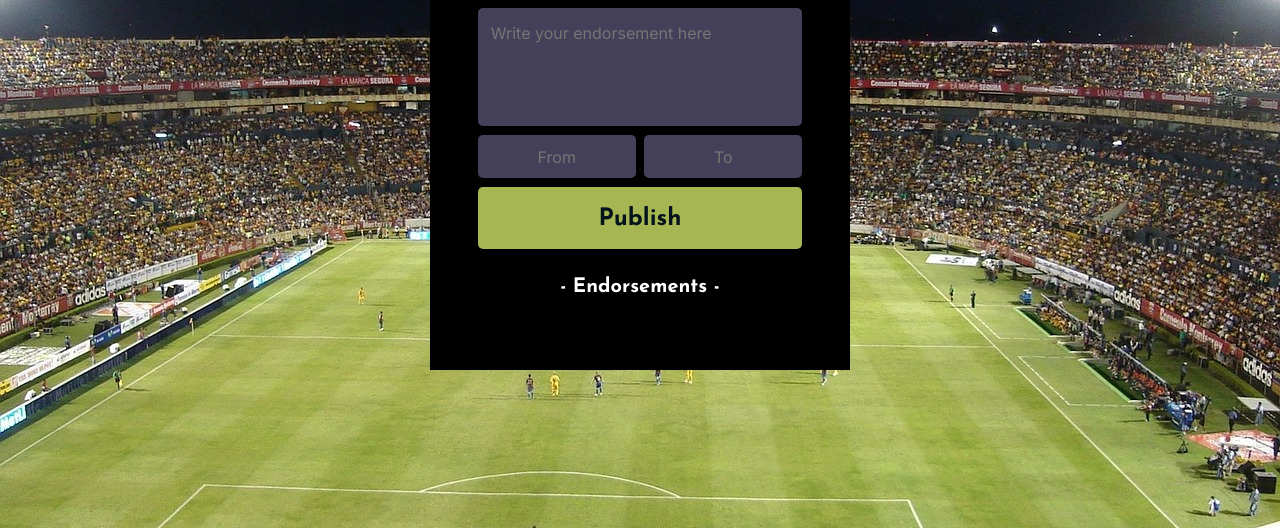
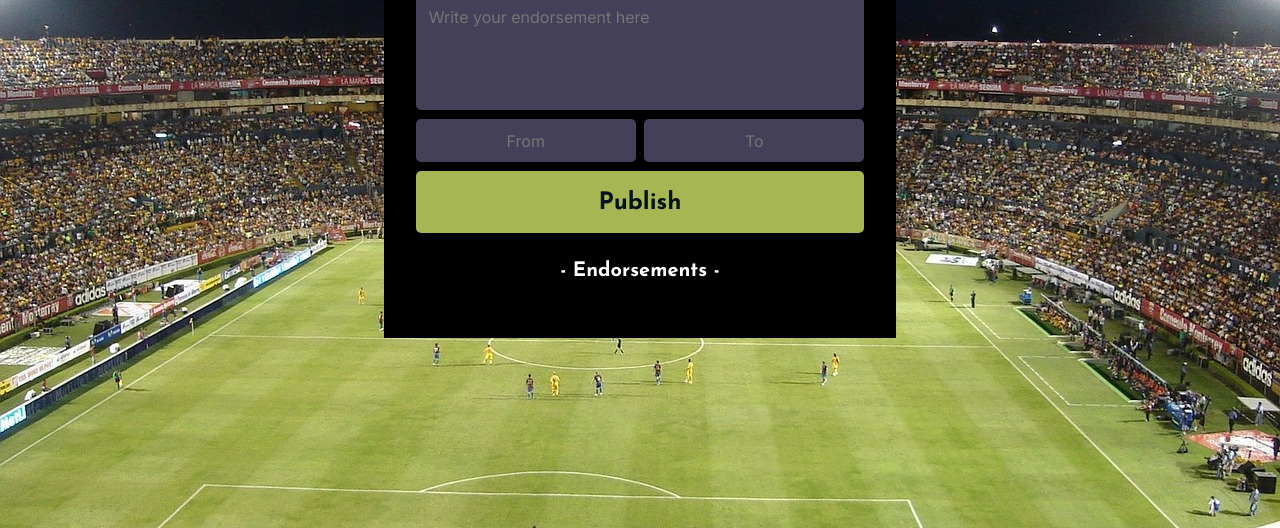
Before and after one commit to shantdashjian/we-are-the-champions, a website built with Vite: page index.html in a window 1280 px wide. Shown: the part 272-800 px from the top of the page. Built offline with nearby package versions, Linux system fonts and the light colour scheme; no server answers.

Commit message:
Improve responsiveness for better UX

```diff
--- a/index.css
+++ b/index.css
@@ -47,9 +47,9 @@ h1, h2, h3, h4, p {
 
 .container {
 	width: 100%;
-	max-width: 420px;
-	padding: 3em;
-	margin: 2em auto;
+	max-width: 320px;
+	padding: 1em;
+	margin: 1em auto;
 	background-color: var(--FIRST-BACKGROUND-COLOR);
 }
 
@@ -87,6 +87,7 @@ textarea {
 input {
 	padding: 0.6em;
 }
+
 textarea, input {
 	border-radius: 5px;
 	background-color: var(--SECOND-BACKGROUND-COLOR);
@@ -171,3 +172,22 @@ button {
 	padding-top: 3px;
 	color: var(--THIRD-BACKGROUND-COLOR);
 }
+
+@media (min-width: 320px) {
+	.container {
+		width: 100%;
+		max-width: 320px;
+		padding: 1.5em;
+		margin: 1.5em auto;
+	}
+}
+
+@media (min-width: 480px) {
+	.container {
+		width: 40%;
+		min-width: 480px;
+		max-width: 40%;
+		padding: 2em;
+		margin: 2em auto;
+	}
+}
```
